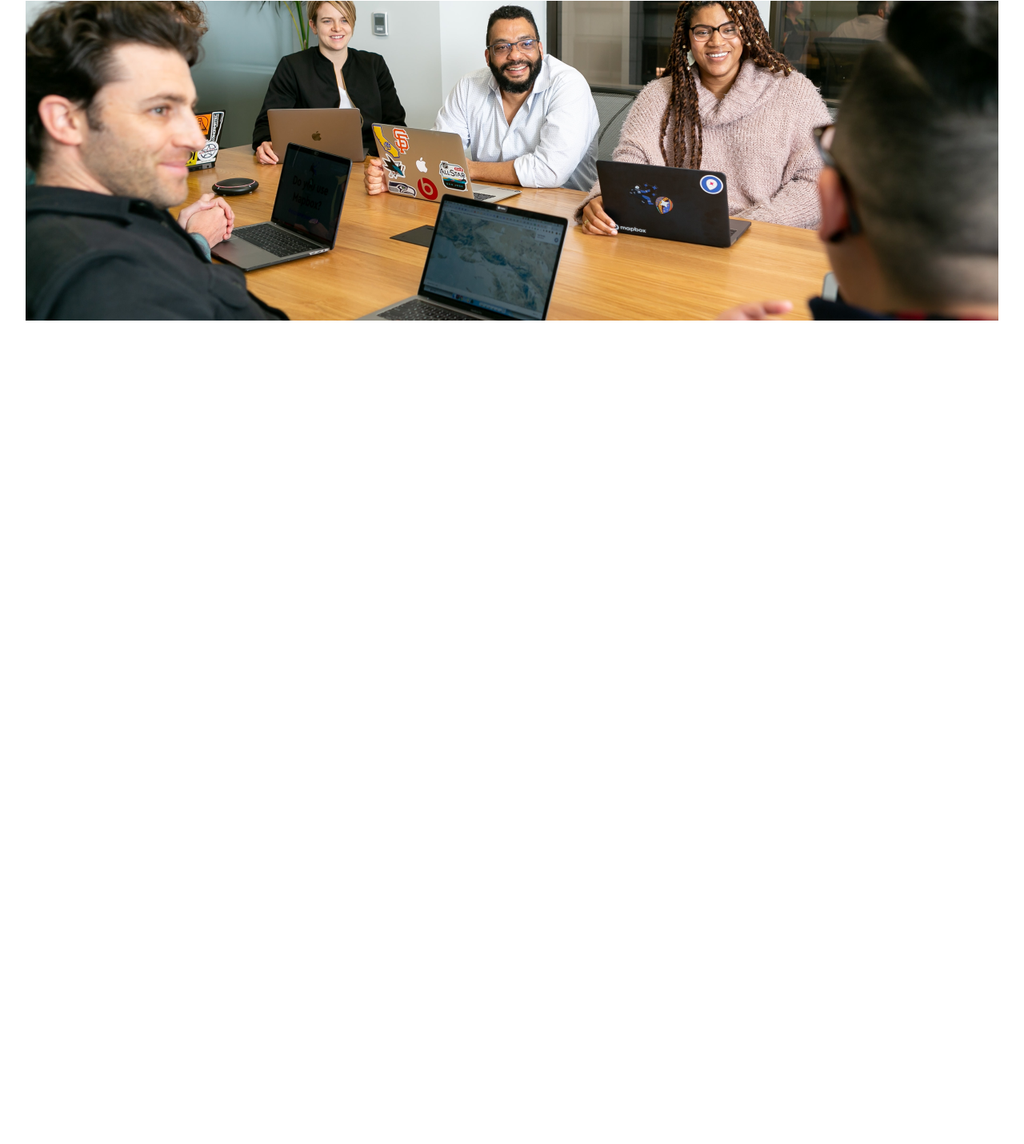
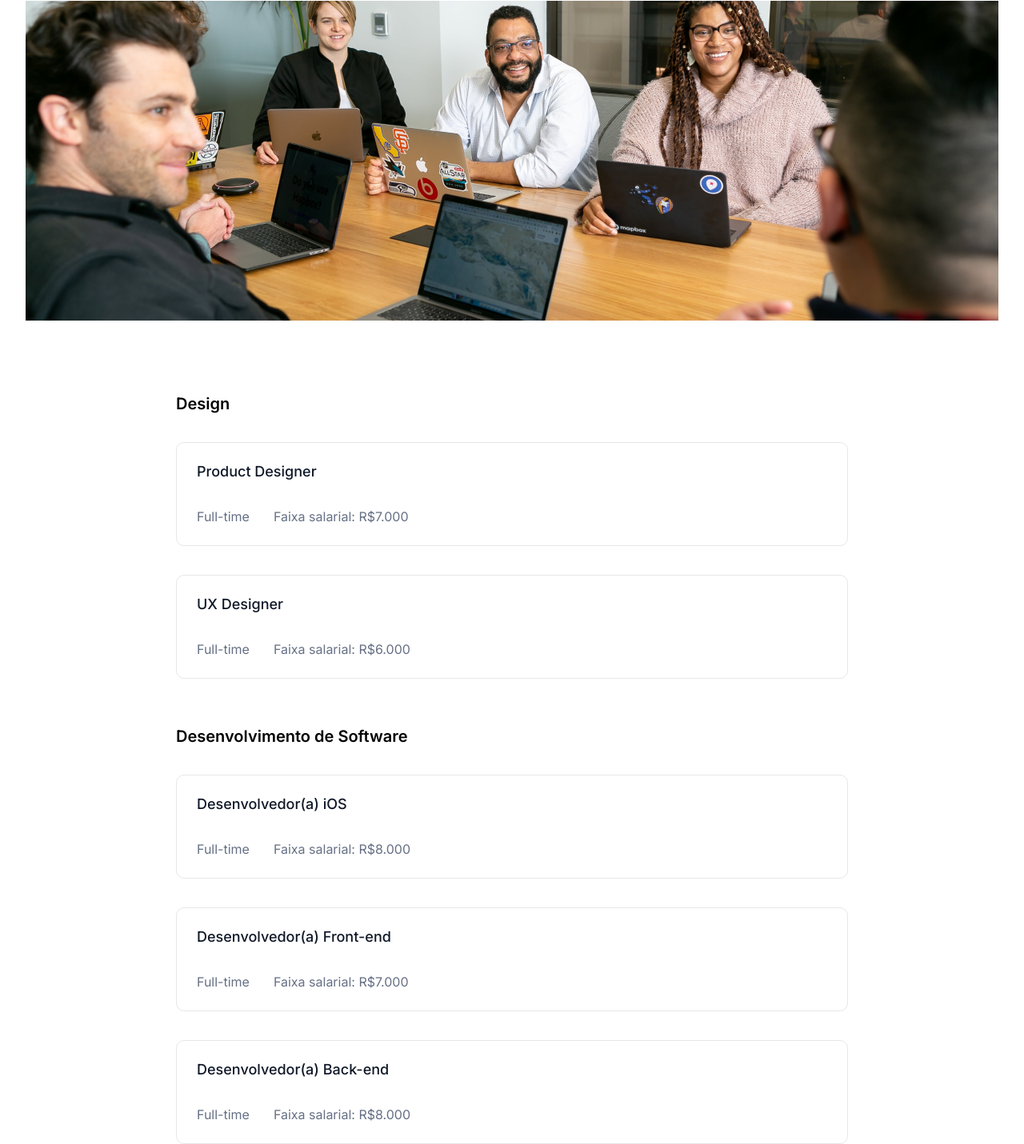
Before and after one commit to mateuspistillo/landing-page, a plain HTML site: page index.html in a window 1280 px wide. Shown: the part 1101-2532 px from the top of the page at 80% size. Before the commit the page ends 1534 px from the top, so only its background shows below. Drawn offline with Linux system fonts and the light colour scheme.

Commit message:
criação da seção de vagas

```diff
--- a/css/styles.css
+++ b/css/styles.css
@@ -134,3 +134,49 @@ button#signUp {
     font-size: 20px;
     margin-bottom: 3rem;
 }
+
+.container-vagas {
+    display: flex;
+    flex-direction: column;
+    justify-content: center;
+    align-items: center;
+    margin: 0 40px;
+}
+
+.container-categoria {
+    text-align: left;
+    width: 70%;
+    margin-top: 40px;
+}
+
+.vaga {
+    text-align: left;
+    width: 70%;
+    height: 130px;
+    border:  0.2px solid #e7e7e7;
+    border-radius: 10px;
+    margin-top: 3%;
+    padding: 25px;
+}
+
+.categoria-vaga {
+    color: #030303;
+    font-size: 20px;
+    margin-top: 20px;
+}
+
+.titulo-vaga {
+    color: #101828;
+    font-weight: 500;
+    font-size: 18px;
+}
+
+.informacoes {
+    display: flex;
+    justify-content: flex-start;
+    align-items: center;
+    font-size: 16px;
+    padding: 1rem 0;
+    gap: 30px;
+    margin-top: 20px;
+}
--- a/index.html
+++ b/index.html
@@ -60,7 +60,6 @@
             <span>Estamos orgulhosos de contar com mais de 500 reviews 5 estrelas em nossos produtos.</span>
         </div>
     </section>
-
     <div>
         <div class="container-talentos">
             <button href="#">Vagas abertas!</button>
@@ -68,6 +67,51 @@
             <span>Somos uma equipe 100% remota com pessoas do Brasil inteiro.</span>
             <img src="img/talentos.png" />
         </div>
+        <div class="container-vagas">
+            <div class="container-categoria">
+                <h1 class="categoria-vaga">Design</h1>
+            </div>
+            <div class="vaga">
+                <span class="titulo-vaga">Product Designer</span>
+                <div class="informacoes">
+                    <span>Full-time</span>
+                    <span>Faixa salarial: R$7.000</span>
+                </div>
+            </div>
+            <div class="vaga">
+                <span class="titulo-vaga">UX Designer</span>
+                <div class="informacoes">
+                    <span>Full-time</span>
+                    <span>Faixa salarial: R$6.000</span>
+                </div>
+            </div>
+        </div>
+        <div class="container-vagas">
+            <div class="container-categoria">
+                <h1 class="categoria-vaga">Desenvolvimento de Software</h1>
+            </div>
+            <div class="vaga">
+                <span class="titulo-vaga">Desenvolvedor(a) iOS</span>
+                <div class="informacoes">
+                    <span>Full-time</span>
+                    <span>Faixa salarial: R$8.000</span>
+                </div>
+            </div>
+            <div class="vaga">
+                <span class="titulo-vaga">Desenvolvedor(a) Front-end</span>
+                <div class="informacoes">
+                    <span>Full-time</span>
+                    <span>Faixa salarial: R$7.000</span>
+                </div>
+            </div>
+            <div class="vaga">
+                <span class="titulo-vaga">Desenvolvedor(a) Back-end</span>
+                <div class="informacoes">
+                    <span>Full-time</span>
+                    <span>Faixa salarial: R$8.000</span>
+                </div>
+            </div>
+        </div>
 
     </div>
 
```
